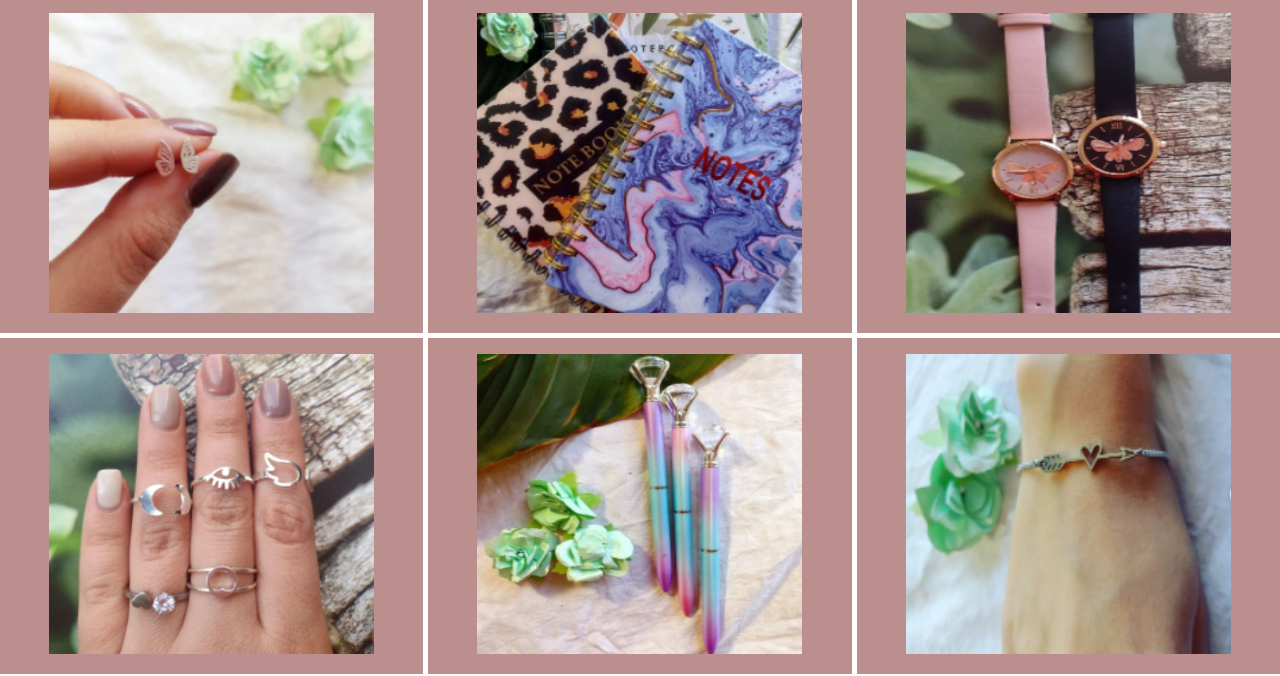
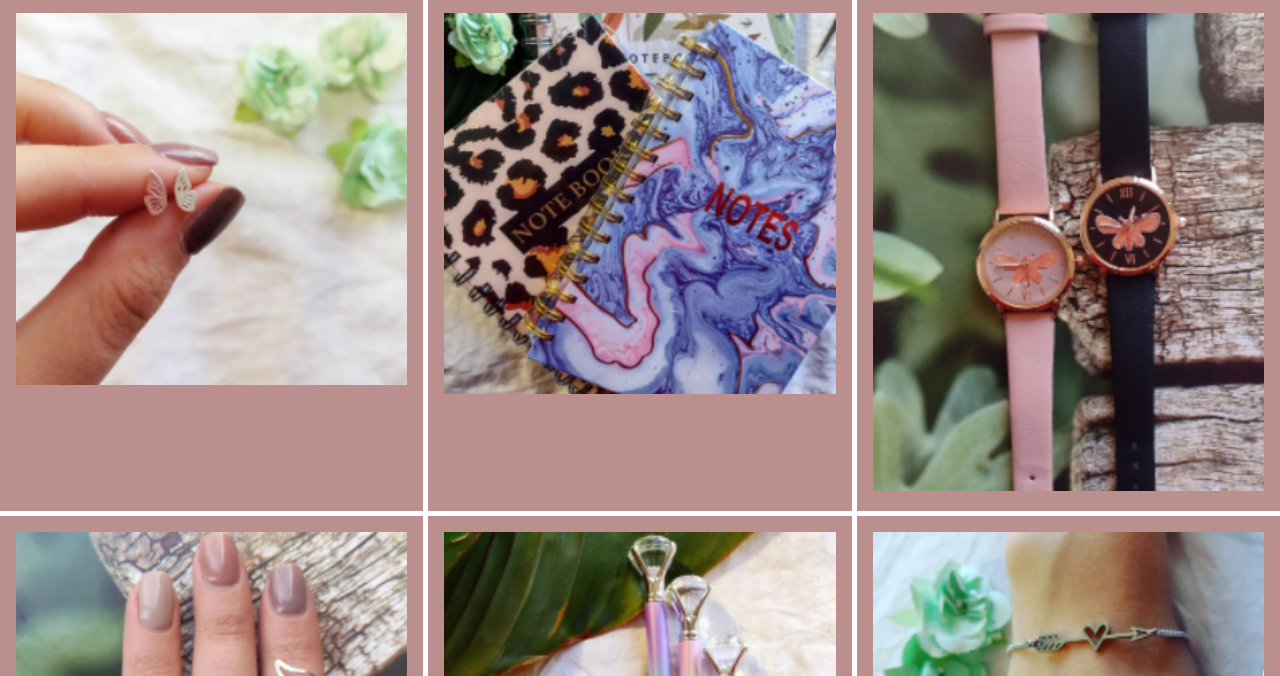
Before and after one commit to teo2303/proyecto, a plain HTML site: page index.html in a window 1280 px wide. Shown: the part 207-883 px from the top of the page. Drawn offline with Linux system fonts and the light colour scheme.

Commit message:
aplicando animaciones

```diff
--- a/index.html
+++ b/index.html
@@ -54,27 +54,27 @@
             <div class="grid1">
 
                 <li>
-                    <a href=""><img src="multimedia/img/producto1.png" width="325" height="300" alt=""></a>
+                    <img src="multimedia/img/producto1.png"  alt=""></a>
                 </li>
 
                 <li>
-                    <a href=""><img src="multimedia/img/producto2.png" width="325" height="300" alt=""></a>
+                    <img src="multimedia/img/producto2.png"  alt=""></a>
                 </li>
 
                 <li>
-                    <a href=""><img src="multimedia/img/producto3.png" width="325" height="300" alt=""></a>
+                    <img src="multimedia/img/producto3.png"  alt=""></a>
                 </li>
 
                 <li>
-                    <a href=""><img src="multimedia/img/producto4.png" width="325" height="300" alt=""></a>
+                    <img src="multimedia/img/producto4.png"  alt=""></a>
                 </li>
 
                 <li>
-                    <a href=""><img src="multimedia/img/producto5.png" width="325" height="300" alt=""></a>
+                    <img src="multimedia/img/producto5.png"  alt=""></a>
                 </li>
 
                 <li>
-                    <a href=""><img src="multimedia/img/producto6.png" width="325" height="300" alt=""></a>
+                    <img src="multimedia/img/producto6.png"  alt=""></a>
                 </li>
 
             </div>
--- a/style.css
+++ b/style.css
@@ -10,8 +10,13 @@
     display:inline;
     padding-left:3px;
     padding-right:3px;
-    border: solid 1px black;
+
 }
+#lista1 li:hover{
+    border: 1px solid black;
+    background-color: rgba(0, 255, 255, 0.511);
+}
+
 
 header {
     background-image: url(multimedia/img/fondo.jpg);
@@ -26,26 +31,32 @@ body {
 
 }
 
-#lista2 li  {
-    display:inline;
-    padding-left:5px;
-    padding-right:5px;
+#lista2 li img  {
+    width: 100%;
+
 }
 
 .grid1 {
     display: grid;
-    grid-template-columns: auto auto auto;
-    grid-template-rows: auto auto auto;
+    grid-template-columns: 1fr 1fr 1fr;
+    grid-template-rows: 1fr 1fr 1fr;
     gap: 5px;
+
 }
 
 .grid1 li{
     background-color: rosybrown;
     padding: 1em;
+    transition: all 1s;
+}
+
+.grid1 li img{
+
 }
 
 .grid1 li:hover{
     border: 1px solid black;
+    transform: scale(1.1);
 }
 
 #lista3 li {
```
